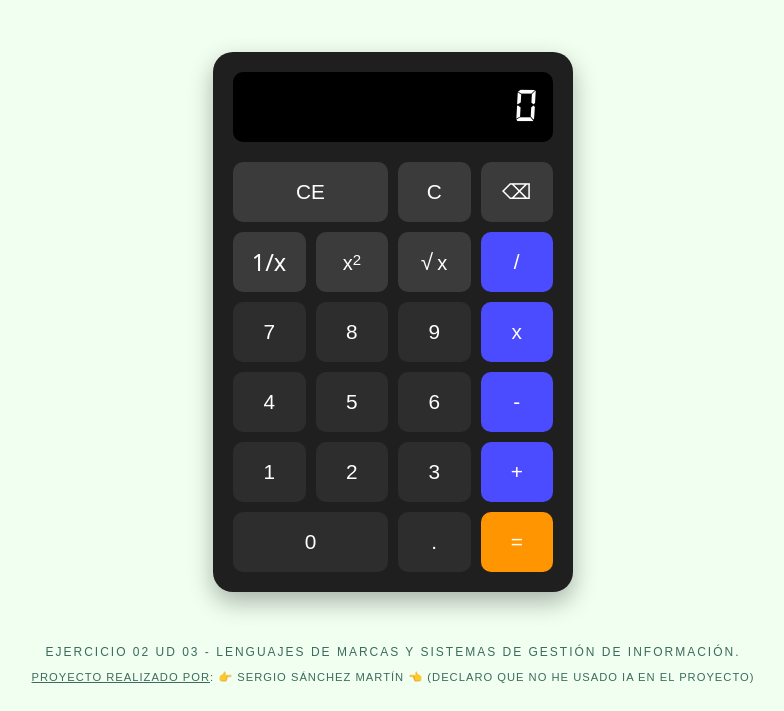
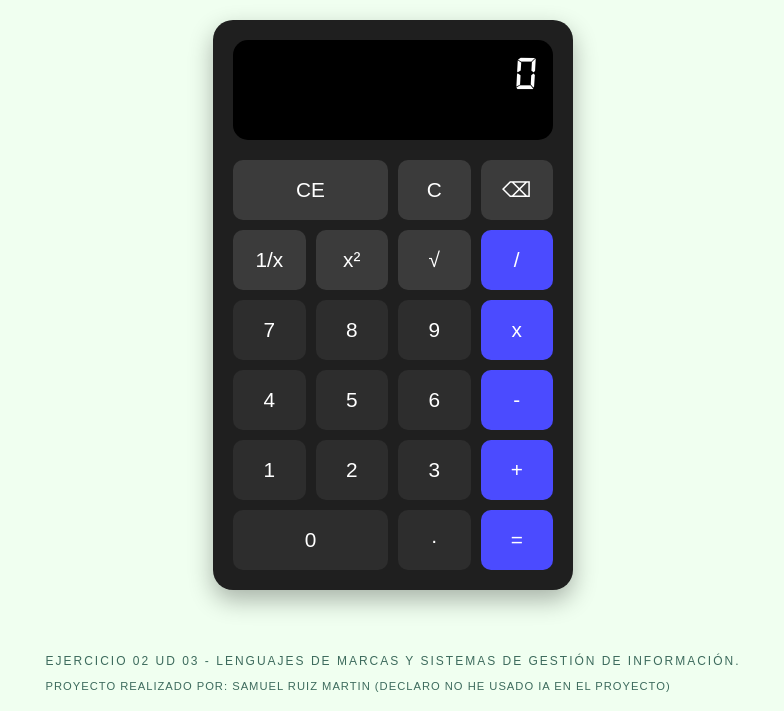
Before and after one commit to TheYinYan/Lenguaje-de-Marca-Unidad-3, a plain HTML site: page Trabajos/Calculadora/index.html in a window 1280 px wide. Shown: the part 105-816 px from the top of the page, without its empty margins (247-1031 px from the left). Drawn offline with Linux system fonts and the light colour scheme.

Commit message:
Mi HTML y CSS

```diff
--- a/Trabajos/Calculadora/estilos.css
+++ /dev/null
@@ -1,240 +0,0 @@
-@font-face {
-  font-family: "Segment7Standard";
-  src: url("./fonts/Segment7Standard.otf") format("truetype");
-  font-weight: 400;
-  font-style: italic;
-  font-display: swap;
-}
-
-/************************/
-/* Estilos para el body */
-/************************/
-
-body {
-  background: #f0fff0;
-  font-family: 'Segment7Standard', monospace;
-  min-height: 100vh;                  /* Asegura que la altura mínima de la página sea la del viewport (pantalla) */
-  margin: 0;                          /* Elimina el margen por defecto de todos los elementos */
-  padding: 0;
-  box-sizing: border-box;             /* Asegura que el padding y los bordes no aumenten el ancho/alto total del elemento */
-  display: flex;                      /* Utiliza Flexbox para alinear los elementos de la lista en una fila */
-  flex-direction: column;             /* Alinea los hijos (cabecera, navegación, etc.) verticalmente */
-}
-
-/************************/
-/* Estilos para el main */
-/************************/
-
-main {
-  flex: 1;                    /* Hace que el contenido de la etiqueta main crezca para llenar el espacio disponible ¡¡¡IMPORTANTE!!!*/
-  display: flex;              /* Utiliza Flexbox para alinear los elementos de la lista en una fila */
-  justify-content: center;    /* Añadido: Centra los elementos */
-  align-items: center;        /* Añadido: Alinea los elementos al centro verticalmente */
-}
-
-/****************************/
-/* Estilos para la cabecera */
-/****************************/
-
-header {
-  padding: 1rem;
-  text-align: center;
-}
-
-.titulo-calculadora {
-  font-family: 'Segment7Standard', monospace;
-  text-transform: uppercase;
-  font-size: 2.2rem;
-  font-weight: 900;
-  letter-spacing: 2px;        /* Añadido: Separación horizontal entre letras */
-}
-
-/********************************************/
-/* Estilos del contenedor de la calculadora */
-/********************************************/
-
-.contenedor-calculadora {
-  background: #1f1f1f;
-  padding: 20px;
-  border-radius: 20px;      /*Errata en el enunciado*/
-  box-shadow: 0 10px 25px rgba(0, 0, 0, 0.3);
-  width: 320px;
-}
-
-/***************************************************************************/
-/* Estilos de la pantalla de la calculadora. Donde aparecen los resultados */
-/***************************************************************************/
-
-.pantalla {
-  background: #000;
-  font-family: 'Segment7Standard', monospace;
-  font-size: 2.5rem;
-  padding: 15px;
-  border-radius: 10px;      /* Errata en el enunciado */
-  height: 70px;
-  margin-bottom: 20px;
-  text-align: right;        /* Añadido */
-  box-sizing: border-box;   /* Asegura que el padding y los bordes no aumenten el ancho/alto total del elemento */
-}
-
-/***************************************************************/
-/* Estilos para el contenedor de los botones de la calculadora */
-/***************************************************************/
-
-.contenedor-botonera {
-  display: grid;
-  grid-template-columns: repeat(4, 1fr);
-  gap: 10px;
-}
-
-
-/***********************************/
-/* Estilos generales para un botón */
-/***********************************/
-
-.boton {
-  background: #2d2d2d;
-  color: #fff;
-  font-size: 1.3rem;
-  padding: 18px;
-  border-radius: 10px;      /* Errata en el enunciado */
-  border: none;
-  cursor: pointer;
-}
-
-.boton:hover {
-  background: #3a3a3a;
-}
-
-/********************************************/
-/* Estilos para los botones dobles (CE y 0) */
-/********************************************/
-
-.doble {
-  grid-column: span 2;
-}
-
-
-/*****************************************************************************************************/
-/* Estilos para los botones de control y función inmediata: */
-/* inverso, cuadrado, raíz, borrar todo, borrar y retroceso */
-/*****************************************************************************************************/
-
-.control, .inmediata {
-  background: #3b3b3b;
-}
-
-/********************************************************************************/
-/* Estilos para los bot
-/********************************************************************************/
-/* Estilos para los botones de operadores: sumar, restar, multiplicar y dividir */
-/********************************************************************************/
-.operacion {
-  background: #4b4bff;
-}
-
-/*******************************/
-/* Estilos para el botón igual */
-/*******************************/
-
-.igual {
-  background: #ff9500;
-}
-
-/************************************************************/
-/* Estilo para el botón del punto cuando está deshabilitado */
-/************************************************************/
-
-.deshabilitado {
-  background: #1e1e1e;
-  opacity: 0.4;
-  cursor: not-allowed;
-}
-
-
-/******************************************/
-/* Estilos para los colores por operación */
-/******************************************/
-.color-normal {
-  color: white;
-}
-
-.color-error {
-  color: red;
-}
-
-.color-suma {
-  color: #4bff4b;
-}
-
-.color-resta {
-  color: #ff884b;
-}
-
-.color-multiplicacion {
-  color: #ffbf00;
-}
-
-.color-division {
-  color: #00c8ff;
-}
-
-.color-inverso {
-  color: #b084ff;
-}
-
-.color-cuadrado {
-  color: #ff4bd8;
-}
-
-.color-raiz {
-  color: #00ffbf;
-}
-
-/************************************************/
-/* Estilos para los botones con imagen de fondo */
-/************************************************/
-
-#inversa {
-  /* Configuración para la imagen de fondo del botón */
-  background-image: url(./imagenes/icon_1_over_x_white_normal.svg);  /* Imagen de fondo del botón */
-  background-size: 50px;                              /* Ajusta correctamente el tamaño */
-  background-repeat: no-repeat;                       /* Hace que la imagen de fondo no se repita */
-  background-position: center center;                 /* Centrado horizontal y vertical */
-}
-
-#cuadrado {
-  /* Configuración para la imagen de fondo del botón */
-  background-image: url(imagenes/icon_x_squared_white_normal.svg);  /* Imagen de fondo del botón */
-  background-size: 50px;                              /* Ajusta correctamente el tamaño */
-  background-repeat: no-repeat;                       /* Hace que la imagen de fondo no se repita */
-  background-position: center center;                 /* Centrado horizontal y vertical */
-}
-
-#raiz {
-  /* Configuración para la imagen de fondo del botón */
-  background-image: url(imagenes/icon_square_root_white_normal.svg);  /* Imagen de fondo del botón */
-  background-size: 50px;                              /* Ajusta correctamente el tamaño */
-  background-repeat: no-repeat;                       /* Hace que la imagen de fondo no se repita */
-  background-position: center center;                 /* Centrado horizontal y vertical */
-}
-
-/*********************************/
-/* Estilos para el pie de página */
-/*********************************/
-footer {
-  background: #f0fff0;
-  color: #3d6b5d;
-  font-family: 'Arial', sans-serif;
-  font-size: 0.75rem;
-  text-transform: uppercase;    /*Errata en el enunciado*/
-  font-weight: 400;
-  letter-spacing: 2px;
-  text-align: center;
-}
-
-footer .autor {
-  font-size: 0.7rem;
-  letter-spacing: 1px;
-  margin-top: 0.5rem;   /* Añadido */
-}
--- a/Trabajos/Calculadora/index.html
+++ b/Trabajos/Calculadora/index.html
@@ -1,65 +1,61 @@
 <!DOCTYPE html>
-<html lang="es">
+<html lang="en">
+
 <head>
     <meta charset="UTF-8">
     <meta name="viewport" content="width=device-width, initial-scale=1.0">
-    <meta name="description" content="Calculadora web">
-    <meta name="author" content="Sergio Sánchez Martín">
     <title>Calculadora</title>
-    <link rel="shortcut icon" href="./imagenes/calculator-icon-windows-v1.ico" type="image/x-icon">
-    <link rel="stylesheet" href="./estilos.css">
+    <link rel="shortcut icon" href="imagenes/calculator-icon-windows-v1.ico" type="image/x-icon">
+    <link rel="stylesheet" href="style.css">
 </head>
+
 <body>
-
     <header>
-        <h1 class="titulo-calculadora">Calculadora</h1>
+        <h1>Calculadora</h1>
     </header>
 
     <main>
-        <div class="contenedor-calculadora">
-            <div id="pantalla" class="pantalla color-normal">0</div>
-            <div class="contenedor-botonera">
-                <!-- 1ª fila -->
-                <button class="boton control doble" id="borrar-entrada">CE</button>
-                <button class="boton control" id="borrar-todo">C</button>
-                <button class="boton control" id="retroceso">⌫</button>
+        <div class="calculadora">
+            <div class="panel">0</div>
+            <div class="botonera">
 
-                <!-- 2ª fila -->
-                <button class="boton inmediata" id="inversa"></button>
-                <button class="boton inmediata" id="cuadrado"></button>
-                <button class="boton inmediata" id="raiz"></button>
-                <button class="boton operacion" id="dividir">/</button>
+                <button class="boton control doble" id="Borrar-entrada">CE</button>
+                <button class="boton control" id="Borrar-todo">C</button>
+                <button class="boton control" id="Retroceso">⌫</button>
 
-                <!-- 3ª fila -->
+                <button class="boton inmediatas" id="inverso">1/x</button>
+                <button class="boton inmediatas" id="Cuadrado">x²</button>
+                <button class="boton inmediatas" id="Raíz cuadrada">√</button>
+                <button class="boton operador">/</button>
+
                 <button class="boton numero">7</button>
                 <button class="boton numero">8</button>
                 <button class="boton numero">9</button>
-                <button class="boton operacion" id="multiplicar">x</button>
+                <button class="boton operador">x</button>
 
-                <!-- 3ª fila -->
                 <button class="boton numero">4</button>
                 <button class="boton numero">5</button>
                 <button class="boton numero">6</button>
-                <button class="boton operacion" id="restar">-</button>
+                <button class="boton operador">-</button>
 
-                <!-- 4ª fila -->
                 <button class="boton numero">1</button>
                 <button class="boton numero">2</button>
                 <button class="boton numero">3</button>
-                <button class="boton operacion" id="sumar">+</button>
+               <button class="boton operador">+</button>
 
-                <!-- 5ª fila -->
                 <button class="boton numero doble">0</button>
-                <button class="boton punto" id="punto">.</button>
-                <button class="boton igual" id="igual">=</button>
+                <button class="boton decimal">·</button>
+                <button class="boton operador" id="igual">=</button>
+
             </div>
         </div>
     </main>
 
     <footer>
-        <p class="descripcion">Ejercicio 02 UD 03 - Lenguajes de marcas y sistemas de gestión de información.</p>
-        <p class="autor"><u>Proyecto realizado por</u>: 👉 SERGIO SÁNCHEZ MARTÍN 👈 (Declaro que no he usado IA en el proyecto)</p>
+        <p>Ejercicio 02 UD 03 - Lenguajes de marcas y sistemas de gestión de información.</p>
+        <p class="nombre">PROYECTO REALIZADO POR: SAMUEL RUIZ MARTIN (DECLARO NO HE USADO IA EN EL PROYECTO)</p>
     </footer>
-    <script src="./js/javascript.js"></script>
+    <script src="js/javascript.js"></script>
 </body>
+
 </html>
--- /dev/null
+++ b/Trabajos/Calculadora/style.css
@@ -0,0 +1,133 @@
+@font-face {
+    font-family: "Segment7Standard";
+    src: url("./fonts/Segment7Standard.otf") format("truetype");
+    font-weight: 400;
+    font-style: italic;
+    font-display: swap;
+}
+
+body {
+    display: flex;
+    flex-direction: column;
+    height: 100%;
+    min-height: 100vh;
+    background-color: #f0fff0;
+    align-items: center;
+}
+
+header h1 {
+    font-family: 'Segment7Standard', monospace;
+    text-transform: uppercase;
+    font-size: 2.2rem;
+    font-weight: 900;
+    letter-spacing: 2px;
+    padding: 1rem;
+}
+
+main {
+    flex-grow: 1;
+}
+
+footer {
+    font-family: 'Arial', sans-serif;
+    font-size: 0.75rem;
+    text-transform: uppercase;
+    font-weight: 400;
+    letter-spacing: 2px;
+    background-color: #f0fff0;
+    color: #3d6b5d;
+}
+
+.nombre {
+    font-size: 0.7rem;
+    letter-spacing: 1px;
+}
+
+.calculadora {
+    background-color: #1f1f1f;
+    padding: 20px;
+    border-radius: 20px;
+    box-shadow: 0 10px 25px rgba(0, 0, 0, 0.3);
+    width: 320px;
+    display: grid;
+}
+
+.panel {
+    font-family: 'Segment7Standard', monospace;
+    font-size: 2.5rem;
+    color: white;
+    background-color: #000;
+    padding: 15px;
+    border-radius: 15px;
+    height: 70px;
+    margin-bottom: 20px;
+    text-align: right;
+}
+
+.botonera {
+    display: grid;
+    grid-template-columns: repeat(4, 1fr);
+    gap: 10px;
+}
+
+.doble {
+  grid-column: span 2;
+}
+
+.boton {
+    background-color: #2d2d2d;
+    color: #fff;
+    font-size: 1.3rem;
+    padding: 18px;
+    border: 0;
+    border-radius: 10px;
+    cursor: pointer;
+}
+
+.boton:hover {
+    background-color: #3a3a3a;
+}
+
+.inmediatas,
+.control {
+    background-color: #3b3b3b;
+}
+
+.operador {
+    background-color: #4b4bff;
+}
+
+.deshabilitado{
+    opacity: 0.4;
+    cursor: not-allowed;
+}
+
+/* Colores del texto para cada operación  */
+
+.color-error {
+    color: red;
+}
+
+.color-suma {
+    color: #4bff4b;
+}
+
+.color-multiplica {
+    color: #ffbf00;
+}
+
+.color-divide {
+    color: #00c8ff;
+}
+
+.color-inverso {
+    color: #b084ff;
+}
+
+.color-cuadrado {
+    color: #ff4bd8;
+}
+
+.color-Raizcuadrada {
+    color: #00ffbf;
+}
```
Also changed, not shown: Trabajos/Calculadora/js/javascript.js (line endings or trailing spaces).
